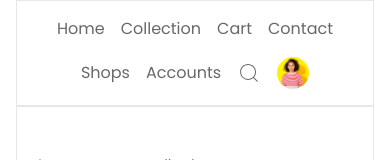
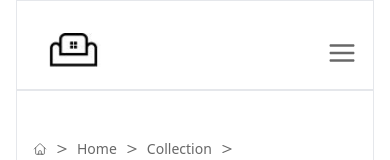
Before and after one commit to mohanraj-devalpha/E-commence-functionaliy, a React (Vite) app: page /items in a window 390 px wide. Shown: the top 160 px of the page. Built offline with nearby package versions, Linux system fonts and the light colour scheme.

Commit message:
created the hambruger for the navbar and contact form as responsive

```diff
--- a/src/components/Contact.jsx
+++ b/src/components/Contact.jsx
@@ -19,19 +19,19 @@ const Contact = () => {
     <Layout>
       <div className="bg-slate-100 text-center space-y-5 py-10 mb-[1000px] md:mb-[800px]">
         <div>{/* <img src={} alt="" /> */}</div>
-        <div>
-          <span className="text-7xl font-cormorant">Contact Us</span>
-          <p className="text-contact text-base">
+        <div className="px-5">
+          <span className=" text-4xl md:text-7xl font-cormorant">Contact Us</span>
+          <p className="text-contact text-sm md:text-base">
             love talking to our customers and are here to help. Please use one
             of the methods below to get in touch
           </p>
         </div>
-        <div className="flex flex-col text-contact">
-          <span className="text-blue-500 text-lg">hello@furniturehome.com</span>
-          <span>(877)-1404-6763</span>
-          <span>M-F 9am - 5:30pm EST</span>
-          <span>18 North Water St, Suite 55</span>
-          <span>Lancaster, PA 17603 (by appointment only)</span>
+        <div className="flex flex-col text-contact px-5">
+          <span className="text-blue-500 text-base md:text-lg">hello@furniturehome.com</span>
+          <span className="text-sm md:text-lg">(877)-1404-6763</span>
+          <span className="text-sm md:text-lg">M-F 9am - 5:30pm EST</span>
+          <span className="text-sm md:text-lg">18 North Water St, Suite 55</span>
+          <span className="text-sm md:text-lg">Lancaster, PA 17603 (by appointment only)</span>
         </div>
       </div>
       {/* <form onSubmit={handleSubmit(onSubmit)} > */}
--- a/src/components/Home.jsx
+++ b/src/components/Home.jsx
@@ -43,7 +43,7 @@ const Home = () => {
       </div>
 
       {/* Instagram Section */}
-      <div className="text-center py-16 relative">
+      <div className="text-center py-2 md:py-16 relative">
         <p className="font-cormorant text-4xl sm:text-6xl">INSTAGRAM</p>
         <p className="text-xl sm:text-2xl mt-2 mb-10">#furniture</p>
 
--- a/src/components/NavBarIn.jsx
+++ b/src/components/NavBarIn.jsx
@@ -1,63 +1,73 @@
-// components/NavbarIn.jsx
-import React from "react";
+import React, { useState } from "react";
 import Sofa from "../assets/sofa.jpg";
 import persons from "../assets/persons.webp";
 import { CiSearch } from "react-icons/ci";
-import { CgSearch } from "react-icons/cg";
-import { TbMapSearch } from "react-icons/tb";
-
+import { CgMenu, CgClose } from "react-icons/cg";
 import { useNavigate } from "react-router-dom";
 
 const NavbarIn = () => {
+  const [isMobileMenuOpen, setMobileMenuOpen] = useState(false);
   const navigate = useNavigate();
+
+  const handleToggle = () => {
+    setMobileMenuOpen(!isMobileMenuOpen);
+  };
+
+  const handleNavigate = (path) => {
+    navigate(path);
+    setMobileMenuOpen(false); // Close menu on navigation
+  };
+
   return (
     <div className="w-full sticky top-0 z-20 bg-white border-b-2 px-4 sm:px-8 py-4">
       <div className="max-w-[1440px] mx-auto flex flex-col md:flex-row justify-between items-center space-y-4 md:space-y-0">
         {/* Left Navigation */}
-        <nav className="flex flex-wrap justify-center md:justify-start space-x-4 sm:space-x-8 font-home text-home_text">
-          <span
-            onClick={() => navigate("/")}
-            className="md:hover:underline underline-offset-[30px] cursor-pointer decoration-blue-500 hover:text-zinc-300"
-          >
-            Home
-          </span>
-          <span
-            onClick={() => navigate("/learn-more")}
-            className="md:hover:underline underline-offset-[30px] cursor-pointer decoration-blue-500 hover:text-zinc-300"
-          >
-            Collection
-          </span>
-          <span
-            onClick={() => navigate("/Cart")}
-            className="md:hover:underline underline-offset-[30px] cursor-pointer decoration-blue-500 hover:text-zinc-300"
-          >
-            Cart
-          </span>
-          <span
-            onClick={() => navigate("/contact")}
-            className="md:hover:underline underline-offset-[30px] cursor-pointer decoration-blue-500 hover:text-zinc-300"
-          >
-            Contact
-          </span>
+        <nav className="hidden md:flex flex-wrap justify-center md:justify-start space-x-4 sm:space-x-8 font-home text-home_text">
+          <span onClick={() => handleNavigate("/")} className="md:hover:underline underline-offset-[30px] cursor-pointer decoration-blue-500 hover:text-zinc-300">Home</span>
+          <span onClick={() => handleNavigate("/learn-more")} className="md:hover:underline underline-offset-[30px] cursor-pointer decoration-blue-500 hover:text-zinc-300">Collection</span>
+          <span onClick={() => handleNavigate("/Cart")} className="md:hover:underline underline-offset-[30px] cursor-pointer decoration-blue-500 hover:text-zinc-300">Cart</span>
+          <span onClick={() => handleNavigate("/contact")} className="md:hover:underline underline-offset-[30px] cursor-pointer decoration-blue-500 hover:text-zinc-300">Contact</span>
         </nav>
 
-        {/* Center Logo */}
+        {/* Hamburger Menu Icon */}
+        <div className="flex md:hidden justify-between w-full">
+          <img src={Sofa} alt="Sofa" className="h-10 object-contain" />
+          <button onClick={handleToggle}>
+            {isMobileMenuOpen ? (
+              <CgClose className="text-3xl text-home_text" />
+            ) : (
+              <CgMenu className="text-3xl text-home_text" />
+            )}
+          </button>
+        </div>
+
+        {/* Center Logo (for md and up) */}
         <div className="hidden md:block">
           <img src={Sofa} alt="Sofa" className="h-10 object-contain" />
         </div>
 
         {/* Right Navigation */}
-        <nav className="flex items-center space-x-4 font-home text-home_text">
+        <nav className="hidden md:flex items-center space-x-4 font-home text-home_text">
           <span className="hover:text-zinc-300 cursor-pointer">Shops</span>
           <span className="hover:text-zinc-300 cursor-pointer">Accounts</span>
           <CiSearch className="hover:text-zinc-300 text-2xl cursor-pointer" />
-          <img
-            src={persons}
-            alt="profile"
-            className="w-8 h-8 rounded-full object-cover"
-          />
+          <img src={persons} alt="profile" className="w-8 h-8 rounded-full object-cover" />
         </nav>
       </div>
+
+      {/* Mobile Menu */}
+      {isMobileMenuOpen && (
+        <div className="md:hidden mt-4 flex flex-col space-y-3 text-home_text font-home">
+          <span onClick={() => handleNavigate("/")} className="cursor-pointer hover:text-zinc-300">Home</span>
+          <span onClick={() => handleNavigate("/learn-more")} className="cursor-pointer hover:text-zinc-300">Collection</span>
+          <span onClick={() => handleNavigate("/Cart")} className="cursor-pointer hover:text-zinc-300">Cart</span>
+          <span onClick={() => handleNavigate("/contact")} className="cursor-pointer hover:text-zinc-300">Contact</span>
+          <span className="cursor-pointer hover:text-zinc-300">Shops</span>
+          <span className="cursor-pointer hover:text-zinc-300">Accounts</span>
+          <CiSearch className="text-2xl cursor-pointer hover:text-zinc-300" />
+          <img src={persons} alt="profile" className="w-8 h-8 rounded-full object-cover" />
+        </div>
+      )}
     </div>
   );
 };
--- a/src/components/Welcome.jsx
+++ b/src/components/Welcome.jsx
@@ -85,7 +85,7 @@ const Welcome = () => {
             Popular Collection
           </span>
 
-          <div className="grid grid-cols-1 sm:grid-cols-2 xl:grid-cols-4 gap-6 py-12 px-6 sm:px-10 lg:px-16">
+          <div className="grid grid-cols-1 sm:grid-cols-2 xl:grid-cols-4 gap-6 py-1 md:py-12 px-6 sm:px-10 lg:px-16">
             {items.map((item) => (
               <div
                 key={item.id}
```
